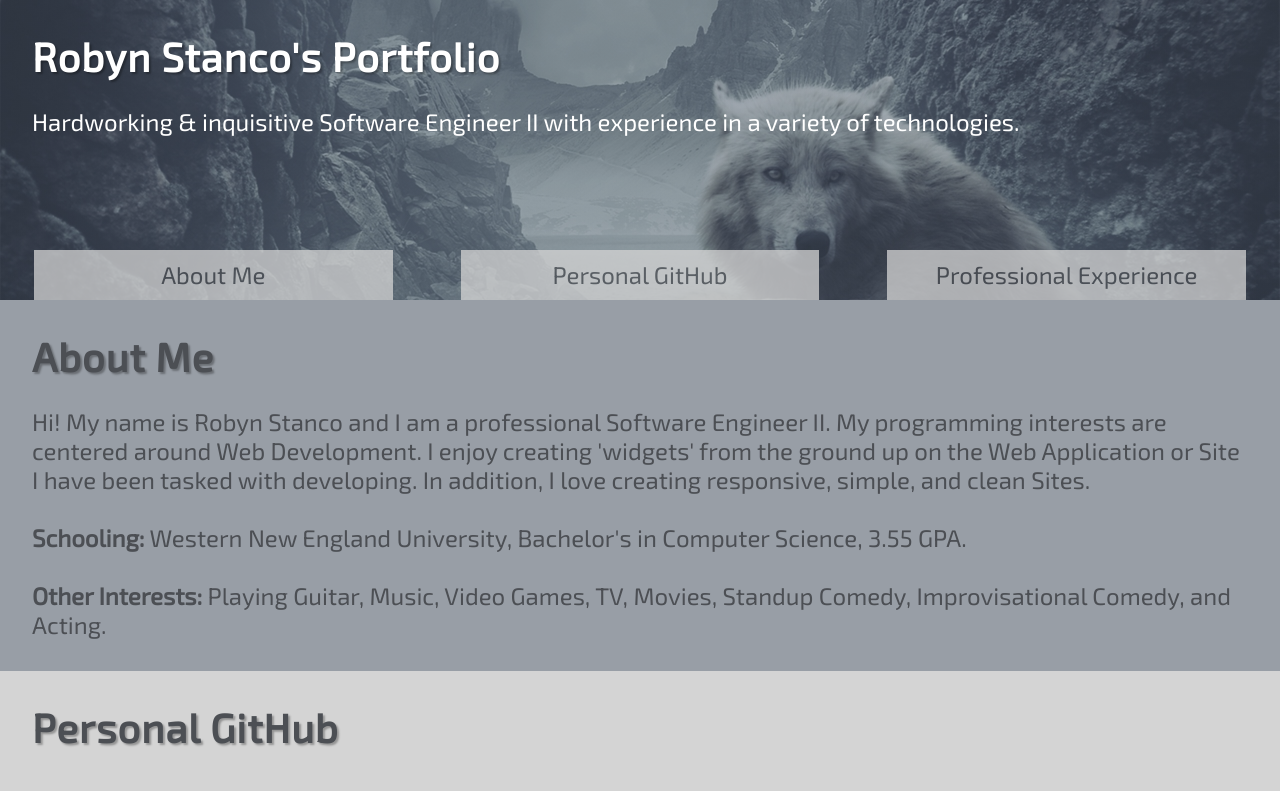
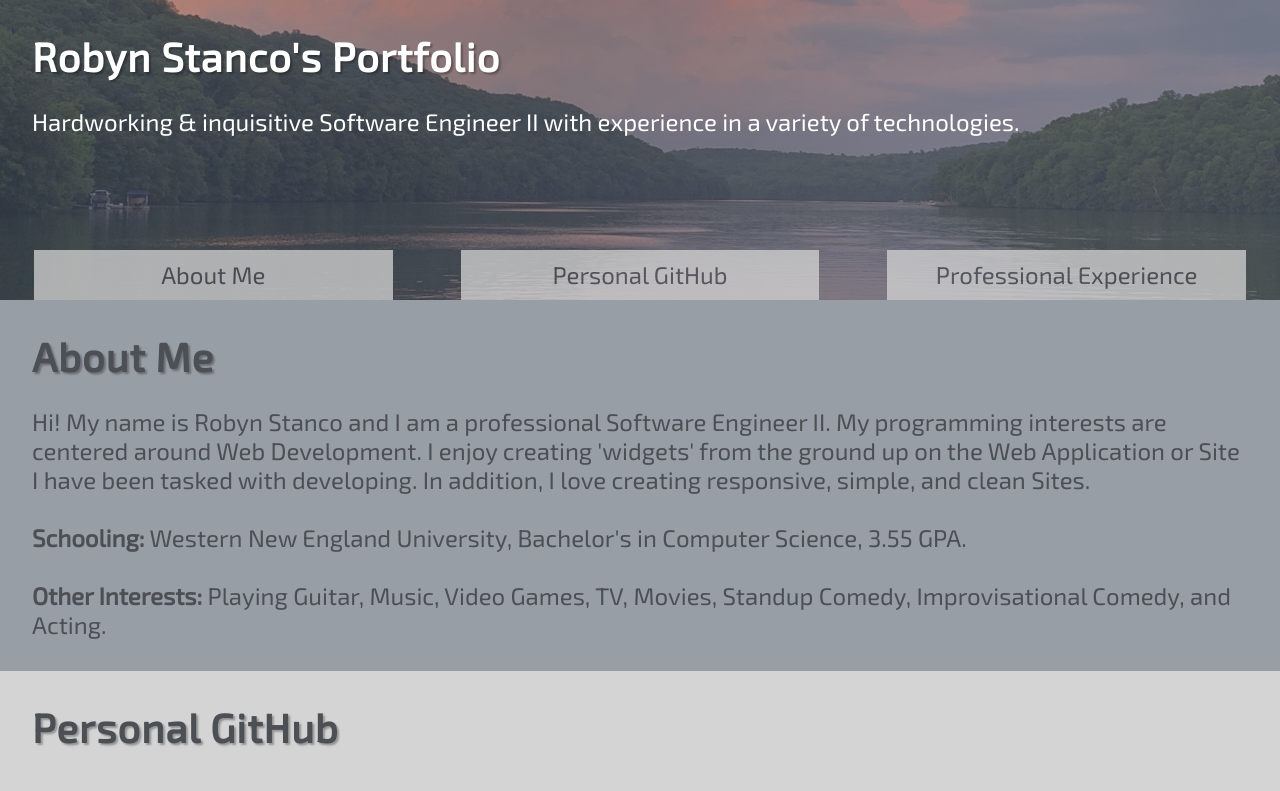
Before and after one commit to robynstanco/robynstanco, a plain HTML site: page wwwroot/index.html in a window 1280 px wide. Shown: the top 791 px of the page. Drawn offline with nearby package versions, Linux system fonts and the light colour scheme.

Commit message:
fixed images

```diff
--- a/wwwroot/styles/layouts.less
+++ b/wwwroot/styles/layouts.less
@@ -29,7 +29,7 @@ p {
 }
 
 .hero-image__container {
-    background-image: linear-gradient(@standardMainPaletteTransparent, @standardMainPaletteTransparent), url("../images/heroImage2.png");
+    background-image: linear-gradient(@standardMainPaletteTransparent, @standardMainPaletteTransparent), url("../images/heroImage.jpg");
     height: 33%;
     min-height: 300px;
     background-position: right;
```
Also changed, not shown: wwwroot/images/heroImage2.png (deleted), wwwroot/images/me.jpg (deleted), wwwroot/images/wne.png (deleted).
